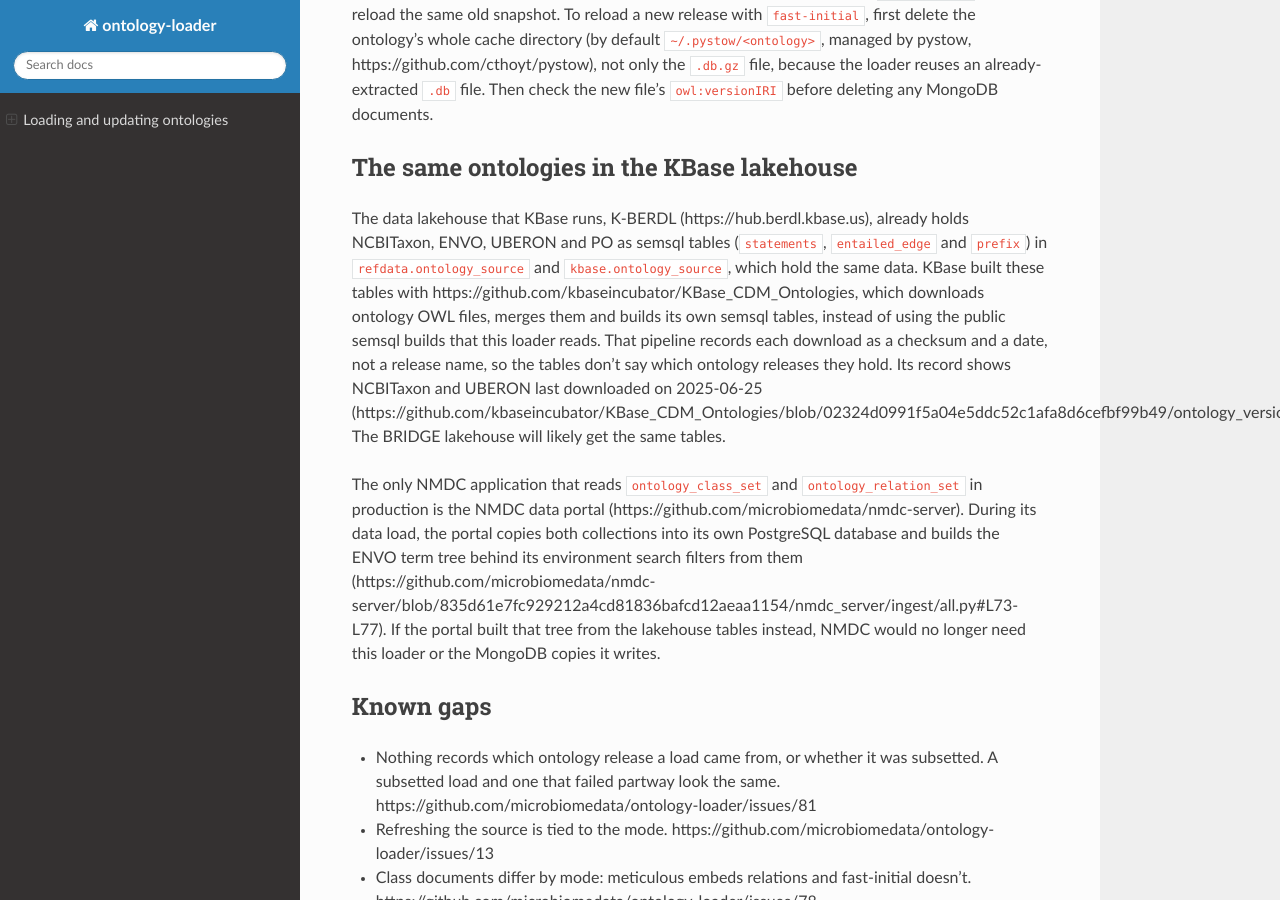
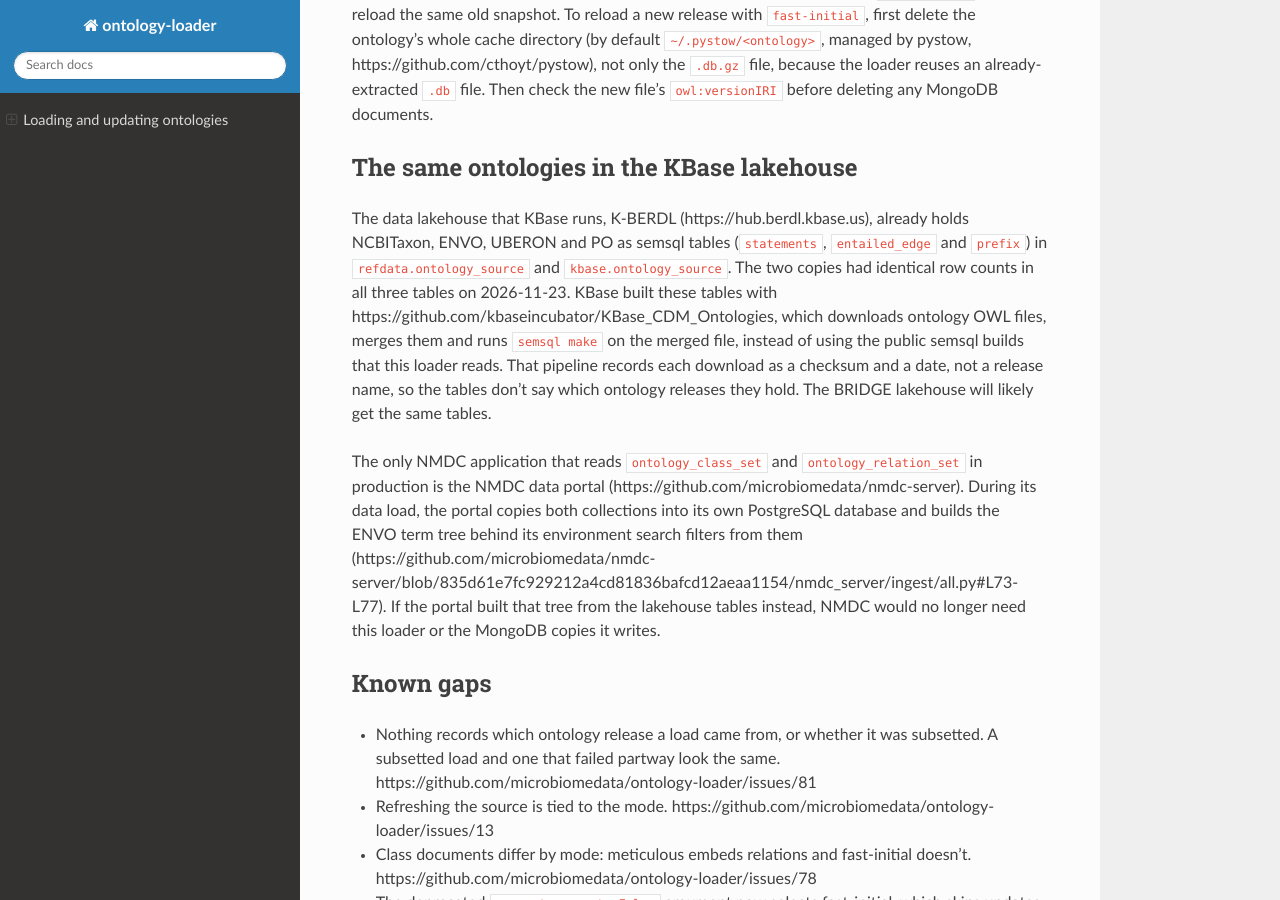
Before and after one commit to microbiomedata/ontology-loader, a Sphinx documentation site: the page built from docs/loading-and-updating.md, in a window 1280 px wide and 900 px high, scrolled down 2118 px. Built offline with Sphinx 7.4.7 and the Read the Docs theme 3.1.0, drawn with Linux system fonts in a browser that asks for light colours; pages that are not in the unit, such as notebooks, are missing from menus.

Commit message:
State only what was checked about the KBase tables

```diff
--- a/docs/loading-and-updating.md
+++ b/docs/loading-and-updating.md
@@ -55,7 +55,7 @@ Running in `meticulous` mode deletes the cached source and downloads it again. R
 
 ## The same ontologies in the KBase lakehouse
 
-The data lakehouse that KBase runs, K-BERDL (https://hub.berdl.kbase.us), already holds NCBITaxon, ENVO, UBERON and PO as semsql tables (`statements`, `entailed_edge` and `prefix`) in `refdata.ontology_source` and `kbase.ontology_source`, which hold the same data. KBase built these tables with https://github.com/kbaseincubator/KBase_CDM_Ontologies, which downloads ontology OWL files, merges them and builds its own semsql tables, instead of using the public semsql builds that this loader reads. That pipeline records each download as a checksum and a date, not a release name, so the tables don't say which ontology releases they hold. Its record shows NCBITaxon and UBERON last downloaded on 2025-06-25 (https://github.com/kbaseincubator/KBase_CDM_Ontologies/blob/02324d0991f5a04e5ddc52c1afa8d6cefbf99b49/ontology_versions/ontology_versions.json). The BRIDGE lakehouse will likely get the same tables.
+The data lakehouse that KBase runs, K-BERDL (https://hub.berdl.kbase.us), already holds NCBITaxon, ENVO, UBERON and PO as semsql tables (`statements`, `entailed_edge` and `prefix`) in `refdata.ontology_source` and `kbase.ontology_source`. The two copies had identical row counts in all three tables on 2026-11-23. KBase built these tables with https://github.com/kbaseincubator/KBase_CDM_Ontologies, which downloads ontology OWL files, merges them and runs `semsql make` on the merged file, instead of using the public semsql builds that this loader reads. That pipeline records each download as a checksum and a date, not a release name, so the tables don't say which ontology releases they hold. The BRIDGE lakehouse will likely get the same tables.
 
 The only NMDC application that reads `ontology_class_set` and `ontology_relation_set` in production is the NMDC data portal (https://github.com/microbiomedata/nmdc-server). During its data load, the portal copies both collections into its own PostgreSQL database and builds the ENVO term tree behind its environment search filters from them (https://github.com/microbiomedata/nmdc-server/blob/835d61e7fc929212a4cd81836bafcd12aeaa1154/nmdc_server/ingest/all.py#L73-L77). If the portal built that tree from the lakehouse tables instead, NMDC would no longer need this loader or the MongoDB copies it writes.
 
```
